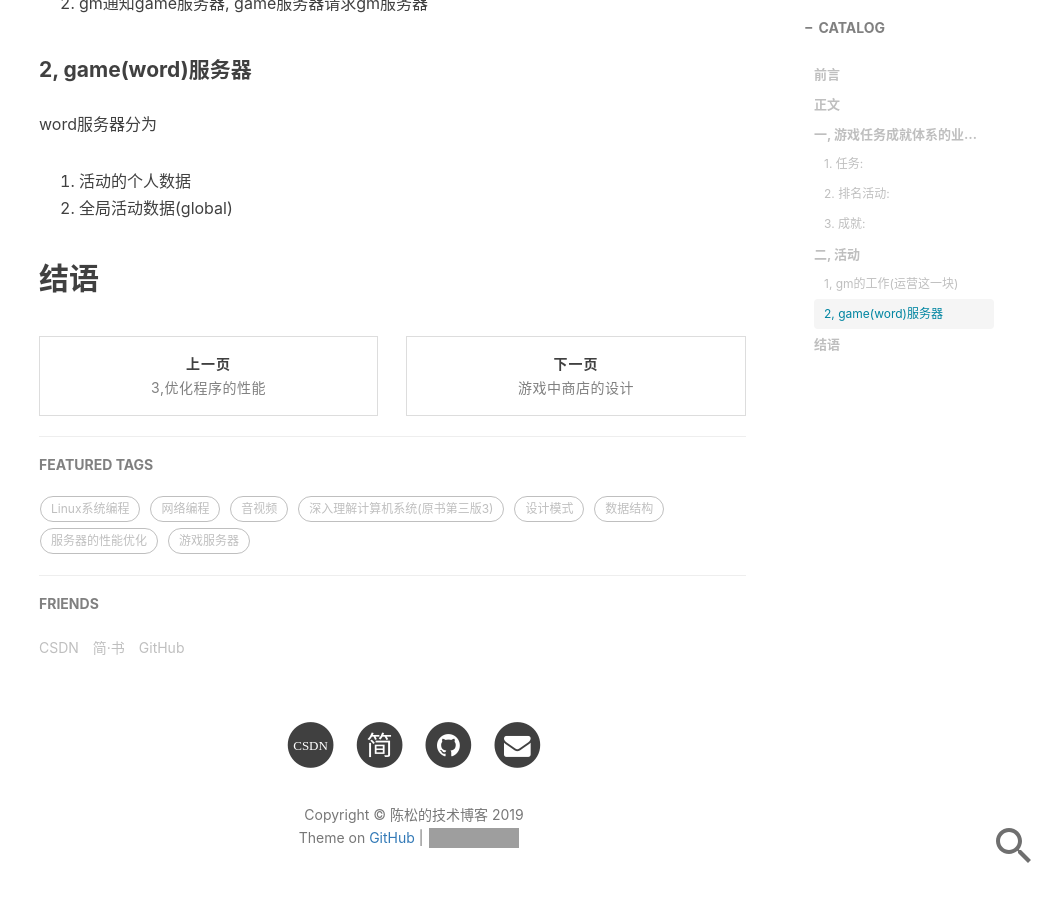
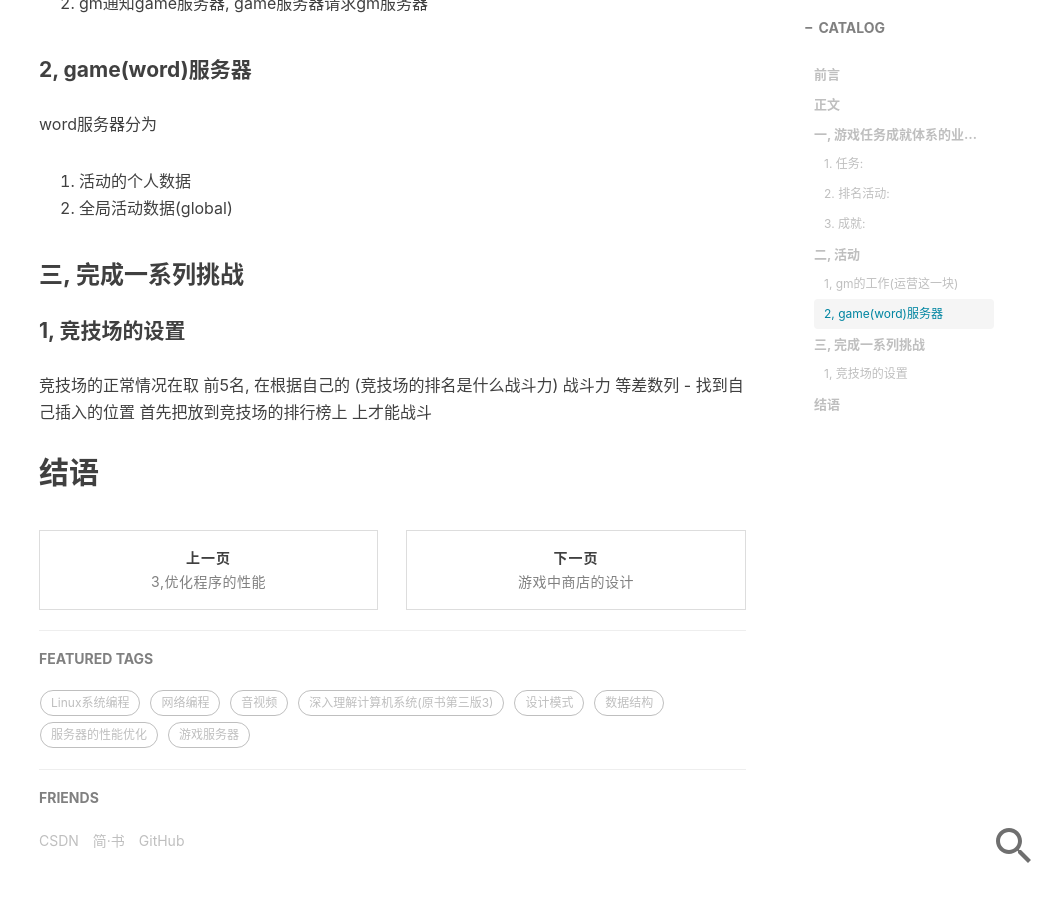
Before and after one commit to chensongpoixs/chensongpoixs.github.io, a Jekyll site: the page built from _posts/2019-01-02-游戏任务成就体系.md, in a window 1280 px wide and 900 px high, scrolled down 4296 px. Shown: the whole window, without its empty margins (226-1280 px from the left). Built offline with Jekyll 4.4.1, drawn with Linux system fonts in a browser that asks for light colours; nearby versions of some CDN libraries; comment, search, counter and statistics services are not loaded; grey boxes are pictures that could not be loaded.

Commit message:
竞技场

```diff
--- a/_posts/2019-01-02-游戏任务成就体系.md
+++ b/_posts/2019-01-02-游戏任务成就体系.md
@@ -112,6 +112,10 @@ word服务器分为
 1. 活动的个人数据
 2. 全局活动数据(global)
 
+### 三, 完成一系列挑战
 
+#### 1, 竞技场的设置
+
+竞技场的正常情况在取 前5名, 在根据自己的 (竞技场的排名是什么战斗力) 战斗力 等差数列 - 找到自己插入的位置  首先把放到竞技场的排行榜上 上才能战斗
 
 ## 结语
```
